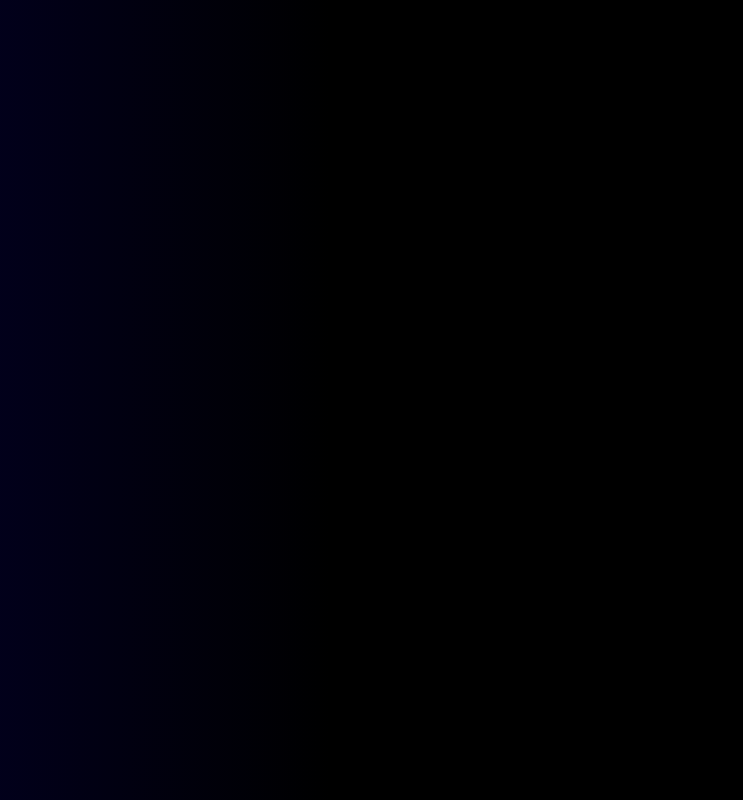
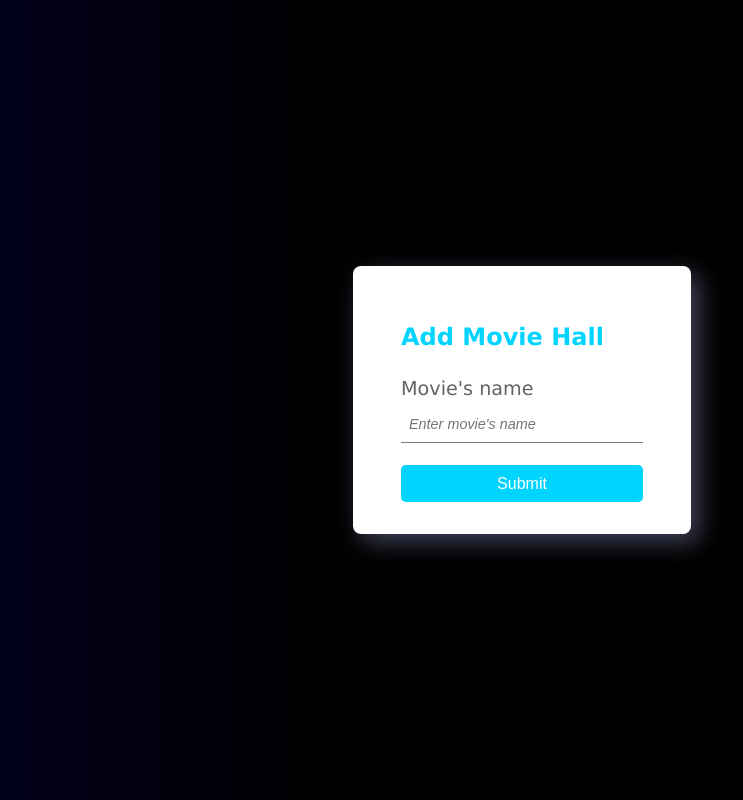
Before and after one commit to shivamt2708/movie_ticket_booking_GoFr, a React (Create React App) app in the folder client/: page /add-movie in a window 1280 px wide. Before the commit this address had no page. Shown: the whole page, without its empty margins (118-861 px from the left). Built offline with nearby package versions, Linux system fonts and the light colour scheme.

Commit message:
working on admin and super admin

```diff
--- a/client/src/App.js
+++ b/client/src/App.js
@@ -2,6 +2,8 @@ import { Route, Routes } from "react-router-dom";
 import { Login, Signup } from "./pages";
 import Home from "./pages/Home";
 import AdminHome from "./components/admin/AdminHome"
+import SuperAdminHome from "./components/super-admin/SuperAdminHome"
+import AddMovie from "./components/super-admin/AddMovie"
 import AddMovieHall from "./components/admin/AddMovieHall"
 import MyHalls from "./components/admin/MyHalls"
 import BookTicket from "./components/admin/BookTicket"
@@ -13,7 +15,9 @@ function App() {
         <Route path="/admin/book-ticket" element={<BookTicket />} />
         <Route path="/my-halls" element={<MyHalls />} />
         <Route path="/add-movie-hall" element={<AddMovieHall />} />
+        <Route path="/add-movie" element={<AddMovie />} />
         <Route path="/admin-home" element={<AdminHome />} />
+        <Route path="/super-admin-home" element={<SuperAdminHome />} />
         <Route path="/" element={<Home />} />
         <Route path="/login" element={<Login />} />
         <Route path="/signup" element={<Signup />} />
--- /dev/null
+++ b/client/src/components/super-admin/AddMovie.js
@@ -0,0 +1,90 @@
+import React, { useState } from "react";
+import { Link, useNavigate, useLocation } from "react-router-dom";
+import axios from "axios";
+import { ToastContainer, toast } from "react-toastify";
+import { useEffect } from "react";
+import { useCookies } from "react-cookie";
+
+const CreateShipment = () => {
+  const navigate = useNavigate();
+  const [inputValue, setInputValue] = useState({
+    movie_name: "",
+  });
+  const { movie_name } = inputValue;
+  const location = useLocation();
+  const [cookies, removeCookie] = useCookies([]);
+  const [username, setUsername] = useState("");
+
+  useEffect(() => {
+    // Parse the query parameters to get the username
+    const searchParams = new URLSearchParams(location.search);
+    const usernameFromParams = searchParams.get("email");
+    setUsername(usernameFromParams);
+  }, [location.search]);
+  const handleOnChange = (e) => {
+    const { name, value } = e.target;
+    setInputValue({
+      ...inputValue,
+      [name]: value,
+    });
+  };
+
+  const handleError = (err) =>
+    toast.error(err, {
+      position: "bottom-left",
+    });
+  const handleSuccess = (msg) =>
+    toast.success(msg, {
+      position: "bottom-left",
+    });
+
+  const handleSubmit = async (e) => {
+    e.preventDefault();
+    try {
+      const data1 = await axios.post(
+        `http://localhost:8000/add-movie/${inputValue.movie_name}`,
+        { withCredentials: true }
+      );
+      const {data} = data1
+      if(data.data != null){
+        handleSuccess("movie added");
+        const usernameQueryParam = `?email=${username}`;
+        navigate("/super-admin-home" + usernameQueryParam);
+      }
+      else if(data.data === null){
+        handleError("movie not added");
+        const usernameQueryParam = `?email=${username}`;
+        navigate("/super-admin-home" + usernameQueryParam);
+      }
+      console.log(data);
+    } catch (error) {
+      console.log(error);
+    }
+    setInputValue({
+      ...inputValue,
+      movie_name: "",
+    });
+  };
+
+  return (
+    <div className="form_container">
+      <h2>Add Movie Hall</h2>
+      <form onSubmit={handleSubmit}>
+        <div>
+          <label htmlFor="movie_name">Movie's name</label>
+          <input
+            type="text"
+            name="movie_name"
+            value={movie_name}
+            placeholder="Enter movie's name"
+            onChange={handleOnChange}
+          />
+        </div>
+        <button type="submit">Submit</button>
+      </form>
+      <ToastContainer />
+    </div>
+  );
+};
+
+export default CreateShipment;
--- /dev/null
+++ b/client/src/components/super-admin/SuperAdminHome.js
@@ -0,0 +1,46 @@
+import { useEffect, useState } from "react";
+import { useNavigate, useLocation } from "react-router-dom";
+import { useCookies } from "react-cookie";
+import axios from "axios";
+import { ToastContainer, toast } from "react-toastify";
+
+const SellerHome = () => {
+  const navigate = useNavigate();
+  const location = useLocation();
+  const [cookies, removeCookie] = useCookies([]);
+  const [username, setUsername] = useState("");
+
+  useEffect(() => {
+    // Parse the query parameters to get the username
+    const searchParams = new URLSearchParams(location.search);
+    const usernameFromParams = searchParams.get("email");
+    setUsername(usernameFromParams);
+  }, [location.search]);
+
+  const Logout = () => {
+    removeCookie("token");
+    navigate("/signup");
+  };
+
+  const Ship = () => {
+    // ... (implement the Ship functionality if needed)
+    const usernameQueryParam = `?email=${username}`;
+    navigate("/add-movie" + usernameQueryParam);
+  };
+
+  return (
+    <>
+      <div className="home_page">
+        <h4>
+          {" "}
+          Welcome <span>{username}</span>
+        </h4>
+        <button onClick={Logout}>Logout</button>
+        <button onClick={Ship}>Add Movie</button>
+      </div>
+      <ToastContainer />
+    </>
+  );
+};
+
+export default SellerHome;
--- a/client/src/pages/Login.jsx
+++ b/client/src/pages/Login.jsx
@@ -47,6 +47,12 @@ const Login = () => {
         console.log("admin");
         setTimeout(() => {
           navigate("/admin-home" + usernameQueryParam);
+        }, 1000);
+      }
+      else if(data.data === "super-admin"){
+        console.log("super-admin");
+        setTimeout(() => {
+          navigate("/super-admin-home" + usernameQueryParam);
         }, 1000);
       }
       if (data.data != null) {
--- a/client/src/pages/Signup.jsx
+++ b/client/src/pages/Signup.jsx
@@ -103,6 +103,7 @@ const Signup = () => {
             <option></option>
             <option value="user">User</option>
             <option value="admin">Admin</option>
+            <option value="super-admin">Super Admin</option>
           </select>
         </div>
         <div>
```
Also changed, not shown: 1 other file (tests, documents, lock files or other folders).
